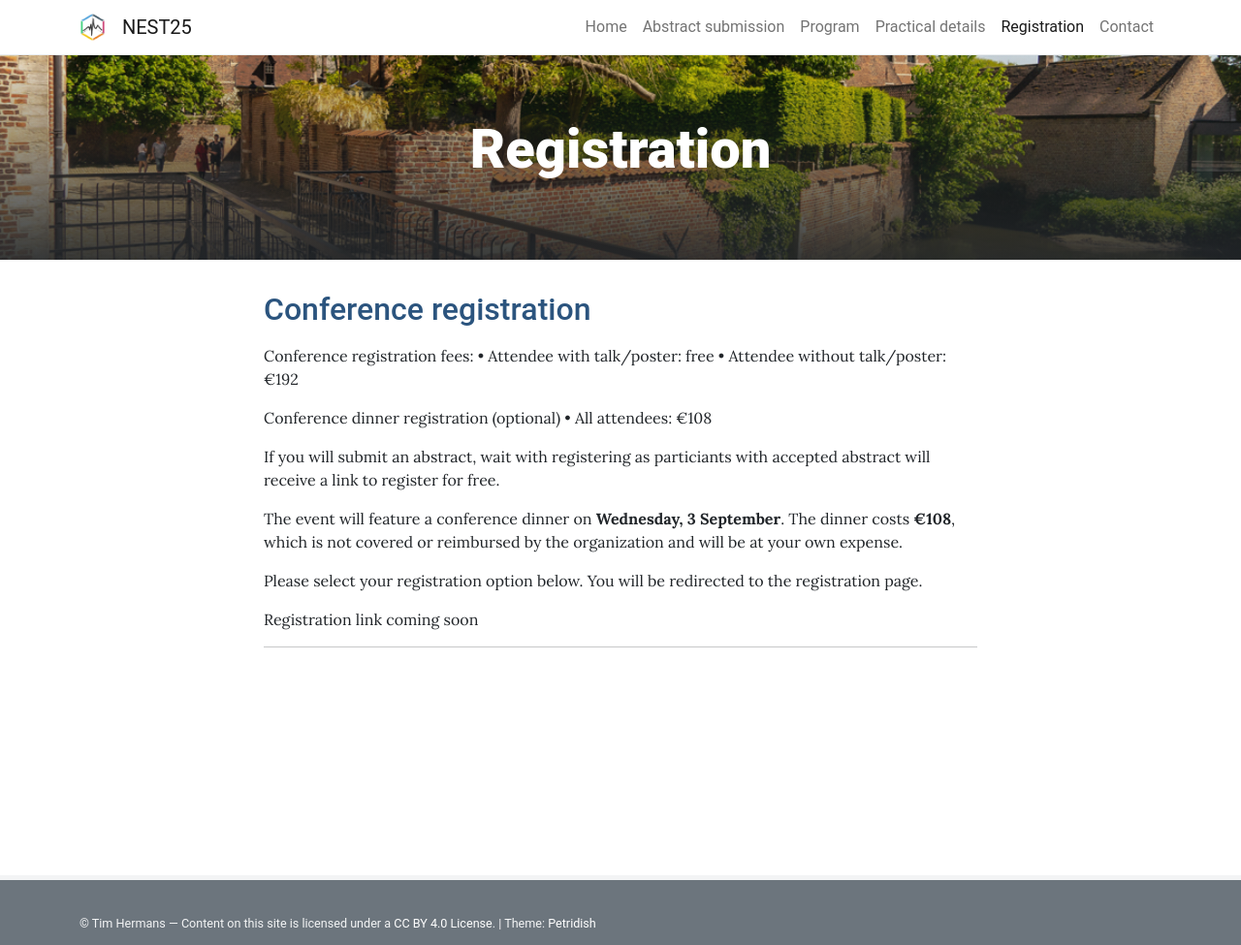
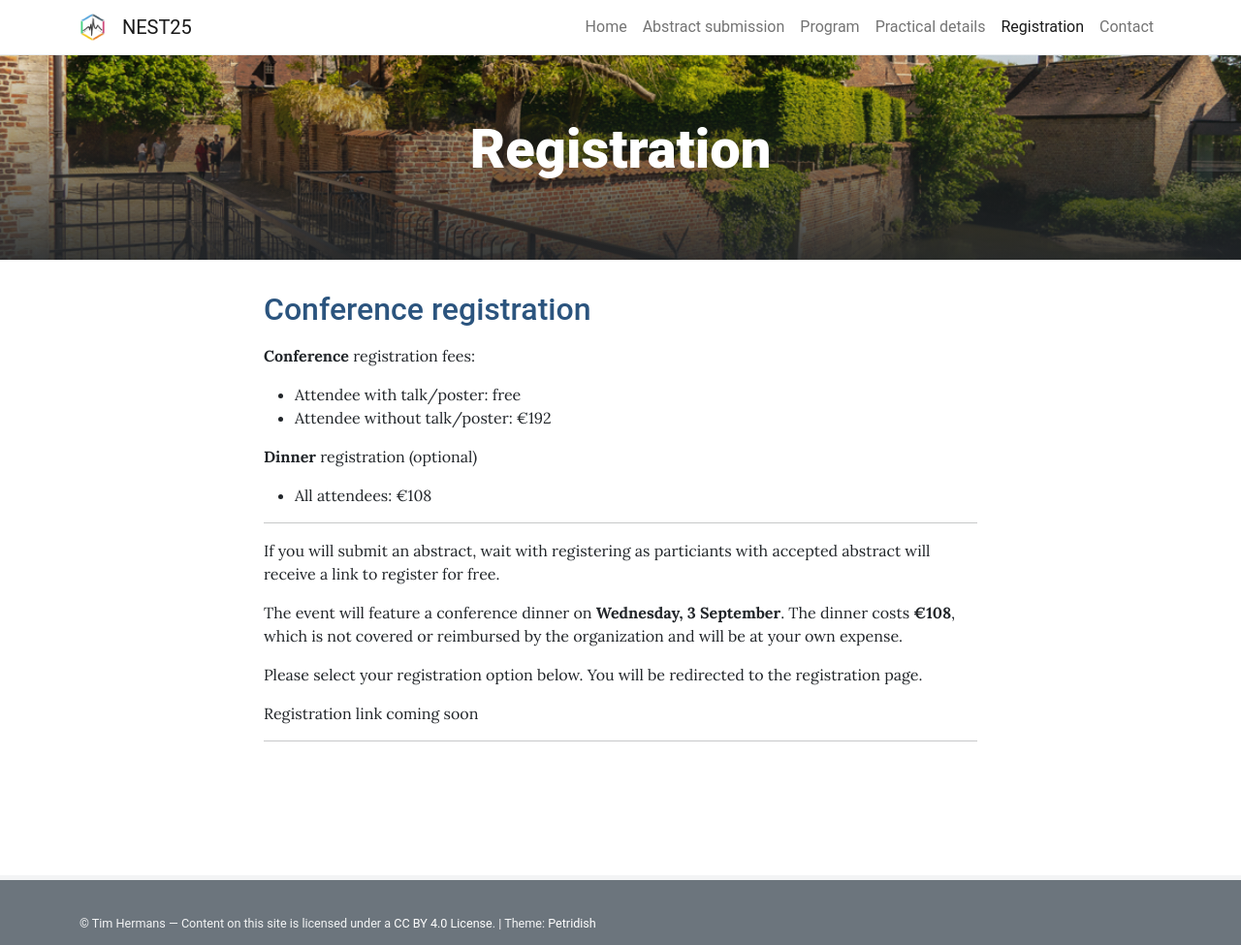
Before and after one commit to nestconf25/nestconf25.github.io, a Jekyll site: the page built from pages/registration.md, in a window 1280 px wide. Shown: the whole page at 97% size. Built offline with Jekyll 4.4.1, drawn with Linux system fonts in a browser that asks for light colours.

Commit message:
Update registration.md
improve formatting

```diff
--- a/pages/registration.md
+++ b/pages/registration.md
@@ -5,12 +5,14 @@ permalink: /registration/
 
 ## Conference registration
 
-Conference registration fees:
-• Attendee with talk/poster: free
-• Attendee without talk/poster: €192
+**Conference** registration fees:
+* Attendee with talk/poster: free
+* Attendee without talk/poster: €192
 
-Conference dinner registration (optional)
-• All attendees: €108
+**Dinner** registration (optional)
+* All attendees: €108
+
+---
 
 If you will submit an abstract, wait with registering as particiants with accepted abstract will receive a link to register for free.
 
```
